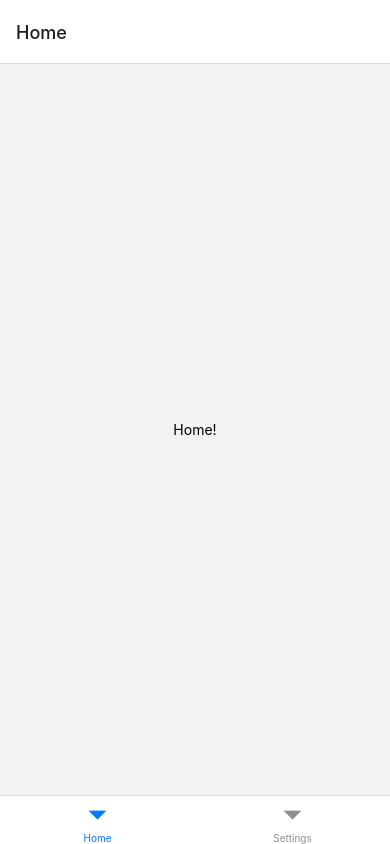
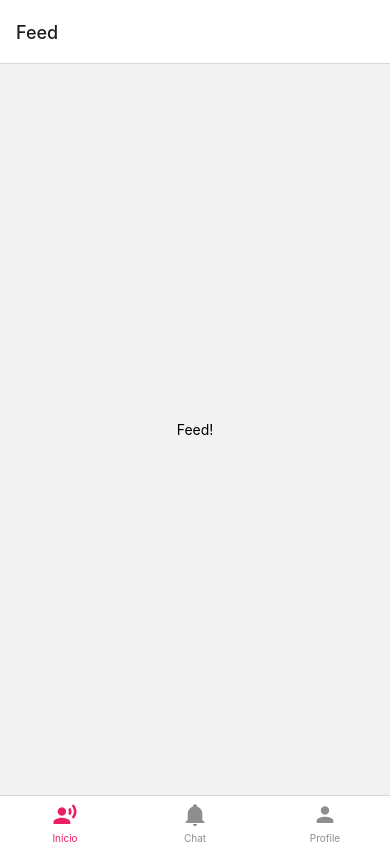
Before and after one commit to derleymad/projeto-app-native, a React Native app in the folder curativar/: screen / in a window 390 px wide. Built offline with nearby package versions, Linux system fonts and the light colour scheme.

Commit message:
adding icons

```diff
--- a/curativar/App.tsx
+++ b/curativar/App.tsx
@@ -2,19 +2,27 @@ import * as React from 'react';
 import { Text, View } from 'react-native';
 import { NavigationContainer } from '@react-navigation/native';
 import { createBottomTabNavigator } from '@react-navigation/bottom-tabs';
-
-function HomeScreen() {
+import MaterialCommunityIcons from 'react-native-vector-icons/MaterialCommunityIcons';
+function Feed() {
   return (
     <View style={{ flex: 1, justifyContent: 'center', alignItems: 'center' }}>
-      <Text>Home!</Text>
+      <Text>Feed!</Text>
     </View>
   );
 }
 
-function SettingsScreen() {
+function Profile() {
   return (
     <View style={{ flex: 1, justifyContent: 'center', alignItems: 'center' }}>
-      <Text>Settings!</Text>
+      <Text>Perfil!</Text>
+    </View>
+  );
+}
+
+function Notifications() {
+  return (
+    <View style={{ flex: 1, justifyContent: 'center', alignItems: 'center' }}>
+      <Text>Notifications!</Text>
     </View>
   );
 }
@@ -23,9 +31,42 @@ const Tab = createBottomTabNavigator();
 
 function MyTabs() {
   return (
-    <Tab.Navigator>
-      <Tab.Screen name="Home" component={HomeScreen} />
-      <Tab.Screen name="Settings" component={SettingsScreen} />
+    <Tab.Navigator
+      initialRouteName="Feed"
+      screenOptions={{
+        tabBarActiveTintColor: '#e91e63',
+      }}
+    >
+      <Tab.Screen
+        name="Feed"
+        component={Feed}
+        options={{
+          tabBarLabel: 'Início',
+          tabBarIcon: ({ color, size }) => (
+            <MaterialCommunityIcons name="account-voice" color={color} size={size} />
+          ),
+        }}
+      />
+      <Tab.Screen
+        name="Notifications"
+        component={Notifications}
+        options={{
+          tabBarLabel: 'Chat',
+          tabBarIcon: ({ color, size }) => (
+            <MaterialCommunityIcons name="bell" color={color} size={size} />
+          ),
+        }}
+      />
+      <Tab.Screen
+        name="Perfil"
+        component={Profile}
+        options={{
+          tabBarLabel: 'Profile',
+          tabBarIcon: ({ color, size }) => (
+            <MaterialCommunityIcons name="account" color={color} size={size} />
+          ),
+        }}
+      />
     </Tab.Navigator>
   );
 }
--- a/curativar/package.json
+++ b/curativar/package.json
@@ -12,12 +12,14 @@
   "dependencies": {
     "@react-native-community/masked-view": "^0.1.11",
     "@react-navigation/bottom-tabs": "^6.5.7",
+    "material-ui-community-icons": "^0.15.0",
     "react": "18.2.0",
     "react-native": "0.71.3",
     "react-native-gesture-handler": "^2.9.0",
     "react-native-reanimated": "^3.0.1",
     "react-native-safe-area-context": "^4.5.0",
-    "react-native-screens": "^3.20.0"
+    "react-native-screens": "^3.20.0",
+    "react-native-vector-icons": "^9.2.0"
   },
   "devDependencies": {
     "@babel/core": "^7.20.0",
@@ -27,6 +29,7 @@
     "@tsconfig/react-native": "^2.0.2",
     "@types/jest": "^29.2.1",
     "@types/react": "^18.0.24",
+    "@types/react-native-vector-icons": "^6.4.13",
     "@types/react-test-renderer": "^18.0.0",
     "babel-jest": "^29.2.1",
     "eslint": "^8.19.0",
```
Also changed, not shown: 1 other file (tests, documents, lock files or other folders).
